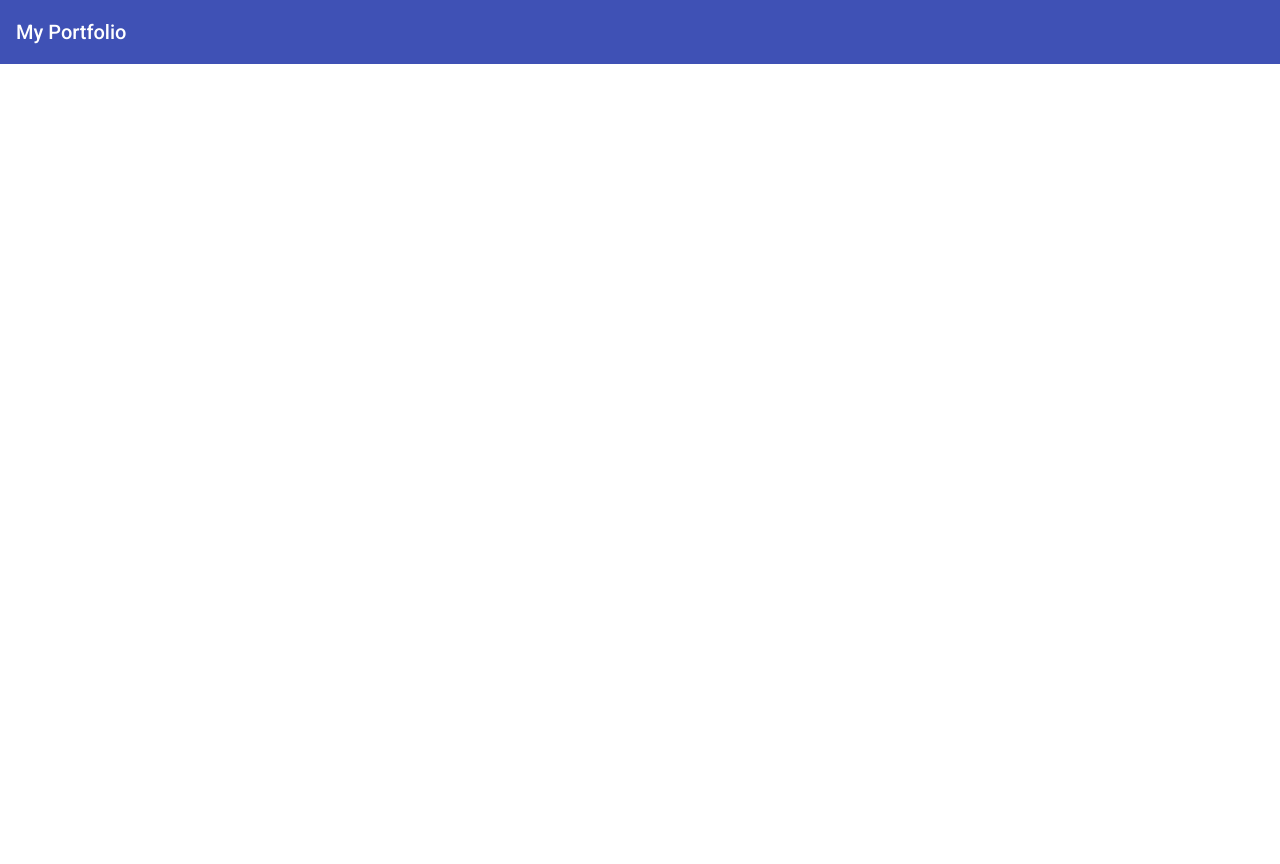
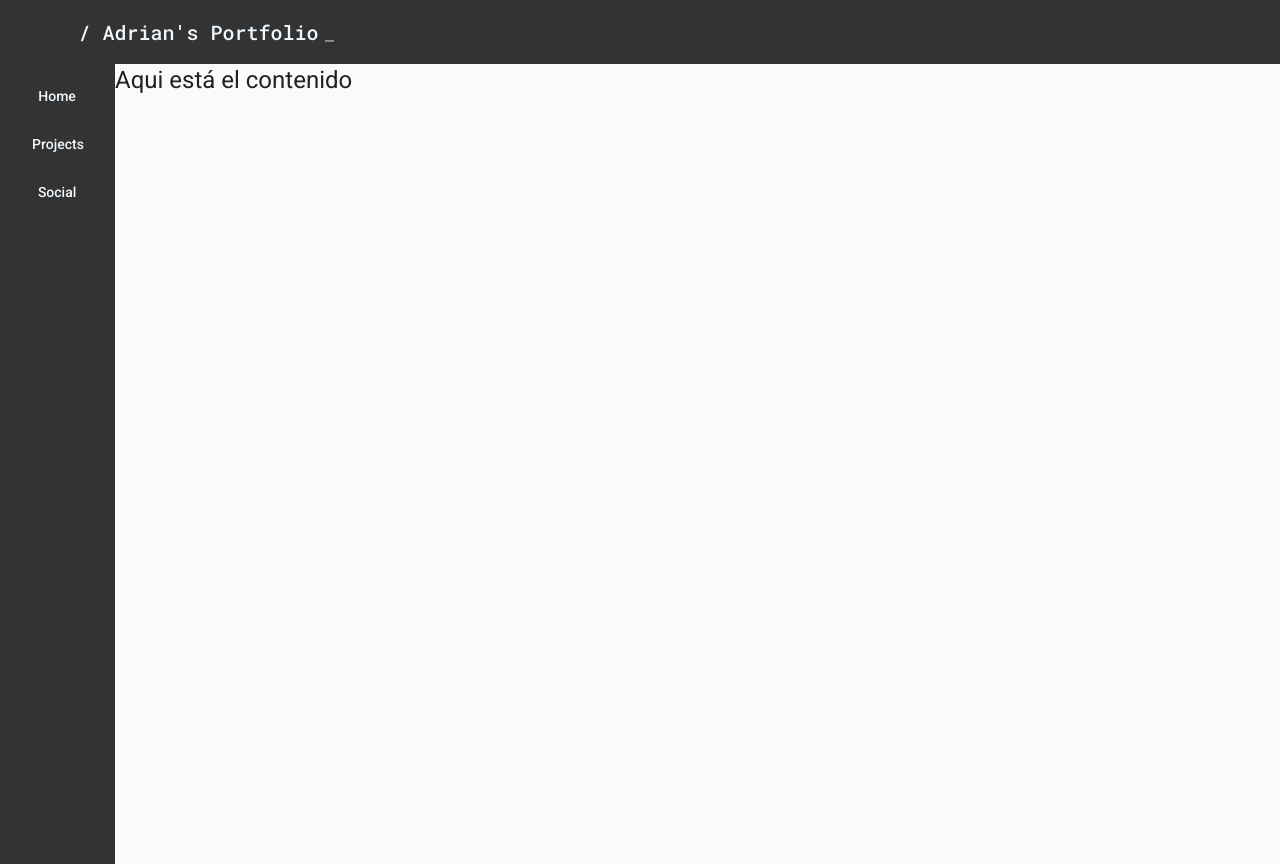
Before and after one commit to adrianlpzt/MyPortfolio, an Angular app: page / in a window 1280 px wide. Before the commit the page ends 800 px from the top, so only its background shows below. Built offline with nearby package versions, Linux system fonts and the light colour scheme.

Commit message:
Added toolbar and sidebar

```diff
--- a/src/app/app.component.css
+++ b/src/app/app.component.css
@@ -0,0 +1,39 @@
+    @import url('https://fonts.googleapis.com/css2?family=Roboto+Mono:wght@500&display=swap');
+
+    .toolbar {
+        background-color: #333333;
+    }
+    .title {
+        font-family: 'Roboto Mono', monospace;
+        margin-left: 5%;
+        font-size: 1em;
+        color: aliceblue;
+    }
+
+    .parpadeo {
+        color: aliceblue;
+        font-family: 'Roboto Mono', monospace;
+        margin-left: 5px;
+        animation-name: parpadeo;
+        animation-duration: 2s;
+        animation-timing-function: linear;
+        animation-iteration-count: infinite;
+        -webkit-animation-name:parpadeo;
+        -webkit-animation-duration: 2s;
+        -webkit-animation-timing-function: linear;
+        -webkit-animation-iteration-count: infinite;
+    }
+
+    @keyframes parpadeo {
+        50% {
+            opacity: 0;
+        }
+    }
+    .mat-sidenav-container {
+        height: 100vh;
+    }
+    .sidenav {
+        background-color: #333333;
+        width: 9%;
+        height: 1000vmax;
+    }
--- a/src/app/app.component.html
+++ b/src/app/app.component.html
@@ -1,13 +1,11 @@
-<mat-toolbar color="primary">
-  <span>My Portfolio</span>
+<mat-toolbar class="toolbar">
+  <span class="title"> / Adrian's Portfolio</span><span class="parpadeo">_</span>
 </mat-toolbar>
-
-
-<!-- <mat-sidenav-container class="mat-sidenav-container">
+<mat-sidenav-container class="mat-sidenav-container">
   <mat-sidenav mode="side" opened class="sidenav">
-    Sidenav
+    <app-menu></app-menu>
   </mat-sidenav>
   <mat-sidenav-content>
     <h1>Aqui está el contenido</h1>
   </mat-sidenav-content>
-</mat-sidenav-container> -->
+</mat-sidenav-container>
--- a/src/app/app.module.ts
+++ b/src/app/app.module.ts
@@ -12,6 +12,8 @@ import {MatDividerModule} from '@angular/material/divider';
 import {MatCardModule} from '@angular/material/card';
 import {MatToolbarModule} from '@angular/material/toolbar';
 import { BrowserAnimationsModule } from '@angular/platform-browser/animations';
+import { MenuComponent } from './menu/menu.component';
+import {MatButtonModule} from '@angular/material/button';
 
 
 
@@ -20,9 +22,11 @@ import { BrowserAnimationsModule } from '@angular/platform-browser/animations';
 
 @NgModule({
   declarations: [
-    AppComponent
+    AppComponent,
+    MenuComponent
   ],
   imports: [
+    MatButtonModule,
     BrowserModule,
     AppRoutingModule,
     MatSidenavModule,
--- /dev/null
+++ b/src/app/menu/menu.component.css
@@ -0,0 +1,12 @@
+.menu {
+    text-align: center;
+    }
+
+.item-menu {
+    text-align: center;
+}
+
+.item-menu button {
+    color: aliceblue;
+    margin: 0 auto;
+}
--- /dev/null
+++ b/src/app/menu/menu.component.html
@@ -0,0 +1,21 @@
+<mat-list class="menu">
+    <mat-list-item class="item-menu">
+        <button mat-button>
+            Home
+        </button>
+    </mat-list-item>
+    <mat-list-item class="item-menu">
+        <button mat-button>
+            Projects
+        </button>
+    </mat-list-item>
+    <mat-list-item class="item-menu">
+        <button mat-button>
+            Social
+        </button>
+    </mat-list-item>
+
+
+
+
+</mat-list>
--- /dev/null
+++ b/src/app/menu/menu.component.ts
@@ -0,0 +1,15 @@
+import { Component, OnInit } from '@angular/core';
+
+@Component({
+  selector: 'app-menu',
+  templateUrl: './menu.component.html',
+  styleUrls: ['./menu.component.css']
+})
+export class MenuComponent implements OnInit {
+
+  constructor() { }
+
+  ngOnInit(): void {
+  }
+
+}
--- a/src/styles.css
+++ b/src/styles.css
@@ -1,4 +1,4 @@
 /* You can add global styles to this file, and also import other style files */
 
-html, body { height: 100%; }
+html, body { height: 100%;}
 body { margin: 0; font-family: Roboto, "Helvetica Neue", sans-serif; }
```
